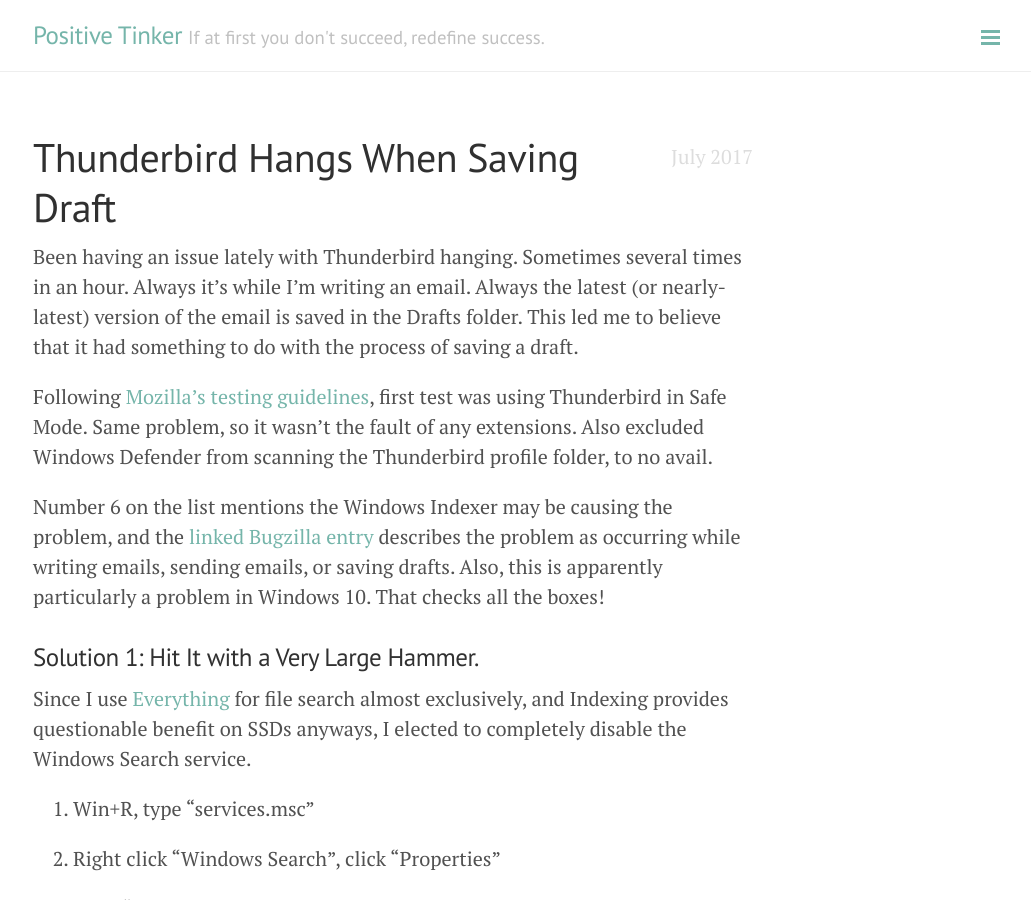
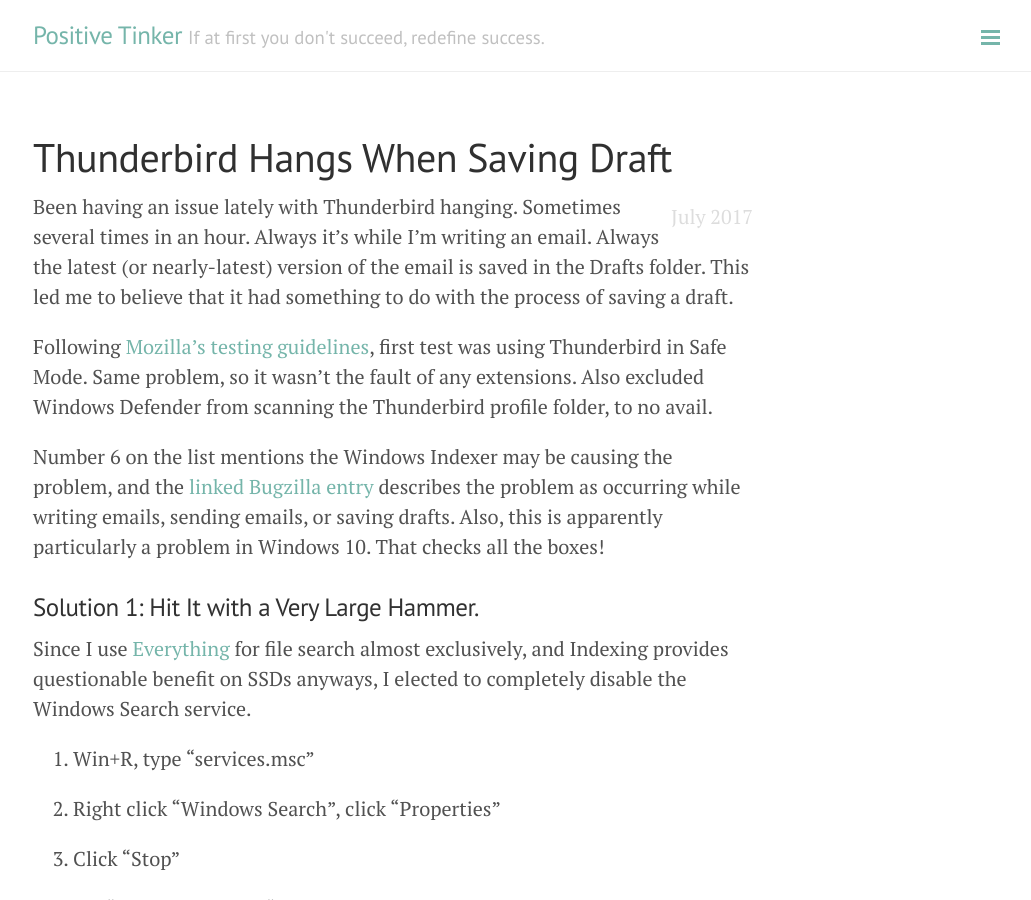
Before and after one commit to MikeTV/PositiveTinker, a Jekyll site: the page built from _posts/2017-07-15-debugged-thunderbird-hangs-when-saving-draft.md, in a window 1280 px wide and 900 px high. Shown: the whole window, without its empty margins (247-1278 px from the left). Built offline with Jekyll 4.4.1, drawn with Linux system fonts in a browser that asks for light colours; comment, search, counter and statistics services are not loaded.

Commit message:
Update post.html

```diff
--- a/_layouts/post.html
+++ b/_layouts/post.html
@@ -3,8 +3,8 @@
 ---
 
 <article class="post">
+  <h1 class="post-title">{{ page.title }}</h1>
   <span class="post-date">{{ page.date | date: "%B %Y" }}</span>
-  <h1 class="post-title">{{ page.title }}</h1>
   {{ content }}
 </article>
 
```
